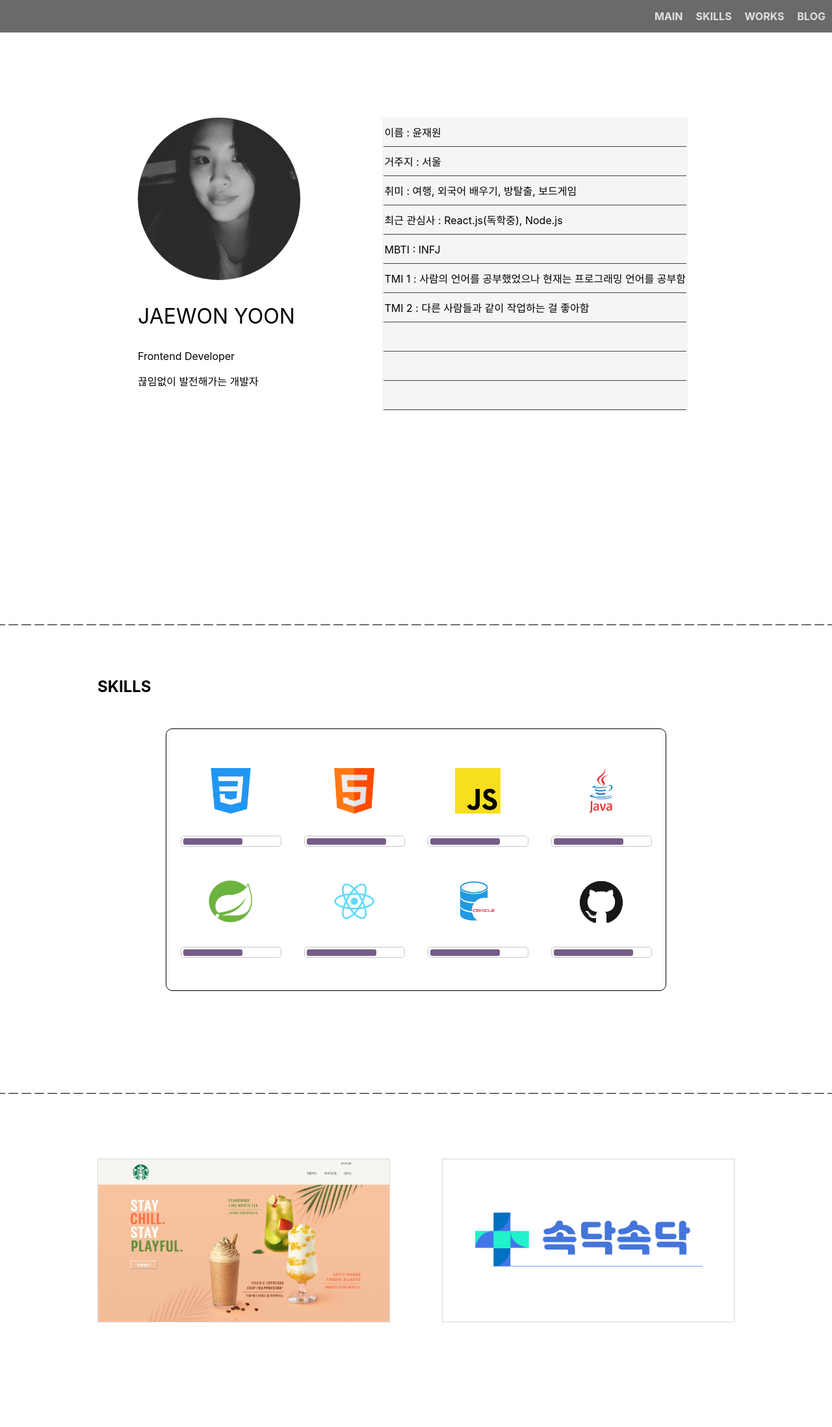
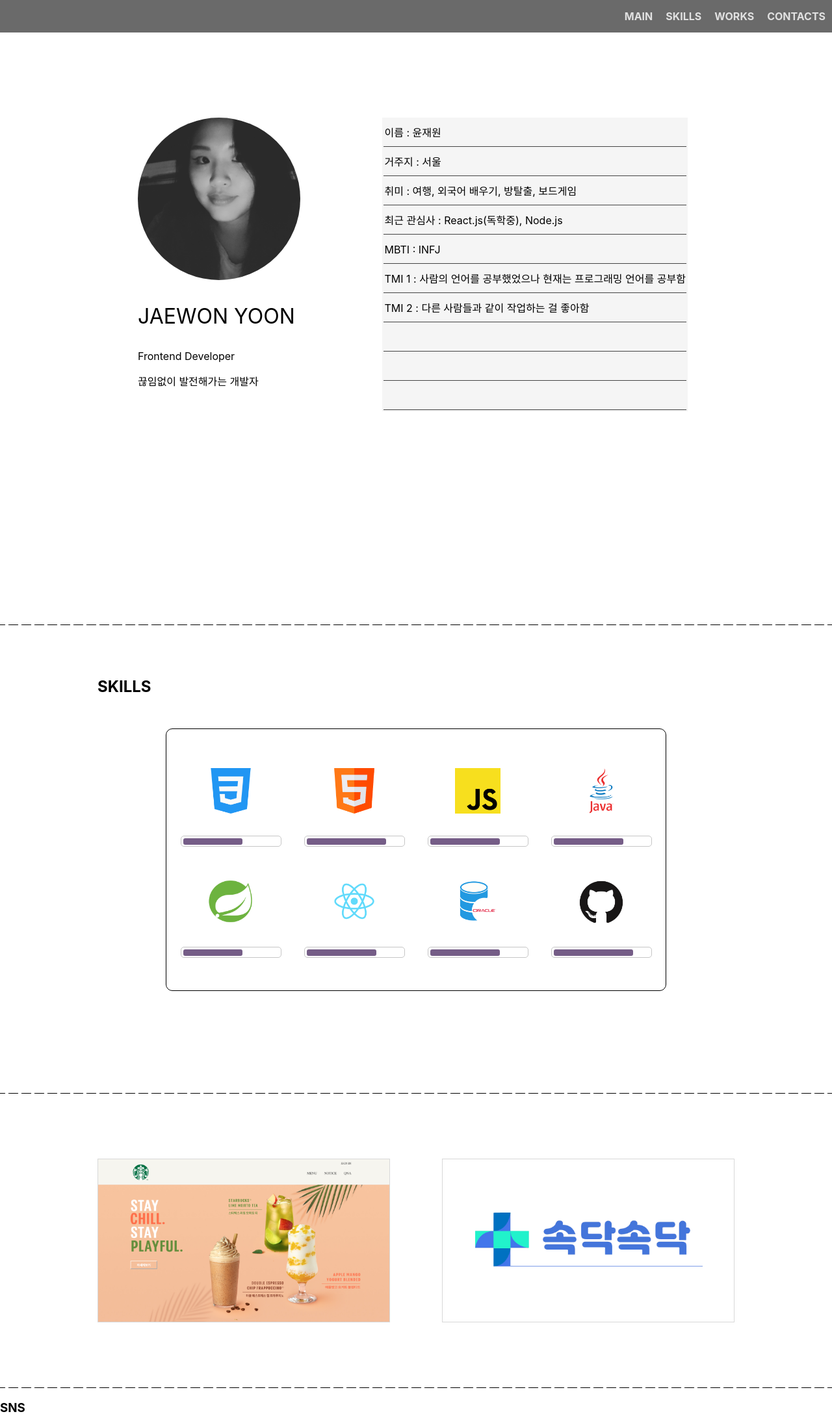
Before and after one commit to woniyoon/portfolio, a React (Create React App) app: page / in a window 1280 px wide. Shown: the whole page at 65% size. Before the commit the page ends 2135 px from the top, so only its background shows below. Built offline with nearby package versions, Linux system fonts and the light colour scheme.

Commit message:
Create Contacts component

```diff
--- a/src/App.js
+++ b/src/App.js
@@ -4,6 +4,7 @@ import Navigator from "./Components/Navigator";
 import About from "./Components/About";
 import Skills from "./Components/Skills";
 import Works from "./Components/Works";
+import Contacts from "./Components/Contacts";
 
 function App() {
   return (
@@ -15,6 +16,8 @@ function App() {
         <Skills />
         <section className="perforatedLine"></section>
         <Works />
+        <section className="perforatedLine"></section>
+        <Contacts />
       </div>
   );
 }
--- /dev/null
+++ b/src/Components/Contacts.css
@@ -0,0 +1,4 @@
+.contacts {
+    min-height: 70vh;
+
+}
--- /dev/null
+++ b/src/Components/Contacts.js
@@ -0,0 +1,11 @@
+import React from "react";
+
+function Contacts(){
+    return (
+        <section id="contacts" className="contacts">
+            <h3>SNS</h3>
+        </section>
+    );
+}
+
+export default Contacts;
--- a/src/Components/Navigator.js
+++ b/src/Components/Navigator.js
@@ -13,8 +13,11 @@ function Navigator() {
             <li>
                 <a href="#works">WORKS</a>
             </li>
+            {/* <li>
+                <a href="https://woniyoon.github.io/">BLOG</a>
+            </li> */}
             <li>
-                <a href="https://woniyoon.github.io/">BLOG</a>
+                <a href="#contacts">CONTACTS</a>
             </li>
         </ul>
     );
```
